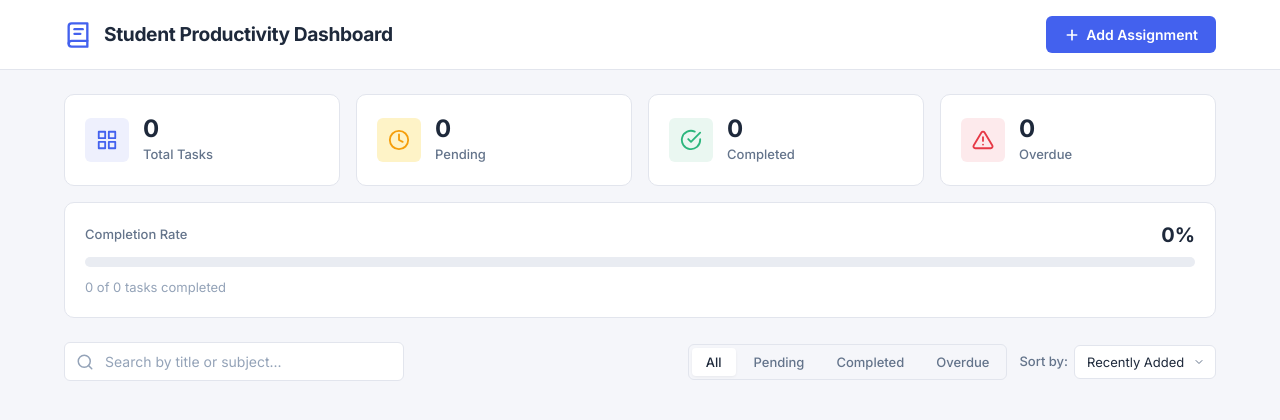
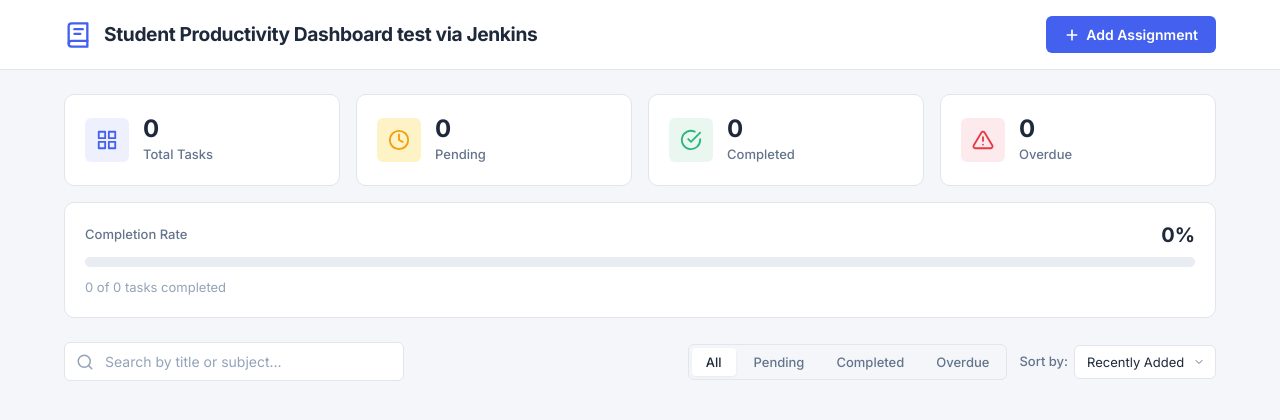
Before and after one commit to Kos-Thita/Student-Productivity-Dashboard, a website: page public/index.html in a window 1280 px wide. Drawn offline with Linux system fonts and the light colour scheme; no server answers.

Commit message:
Update title and header in index.html

```diff
--- a/public/index.html
+++ b/public/index.html
@@ -4,7 +4,7 @@
   <meta charset="UTF-8">
   <meta name="viewport" content="width=device-width, initial-scale=1.0">
   <meta name="description" content="Student Productivity Dashboard - Manage your assignments, track deadlines, and monitor your academic progress.">
-  <title>Student Productivity Dashboard Demo Test</title>
+  <title>Student Productivity Dashboard</title>
   <link rel="preconnect" href="https://fonts.googleapis.com">
   <link rel="preconnect" href="https://fonts.gstatic.com" crossorigin>
   <link href="https://fonts.googleapis.com/css2?family=Inter:wght@400;500;600;700&display=swap" rel="stylesheet">
@@ -21,7 +21,7 @@
           <line x1="9" y1="7" x2="16" y2="7"></line>
           <line x1="9" y1="11" x2="14" y2="11"></line>
         </svg>
-        <h1>Student Productivity Dashboard</h1>
+        <h1>Student Productivity Dashboard test via Jenkins</h1>
       </div>
       <button class="btn btn-primary" id="btn-add-task" type="button">
         <svg width="16" height="16" viewBox="0 0 24 24" fill="none" stroke="currentColor" stroke-width="2.5" stroke-linecap="round" stroke-linejoin="round">
```
